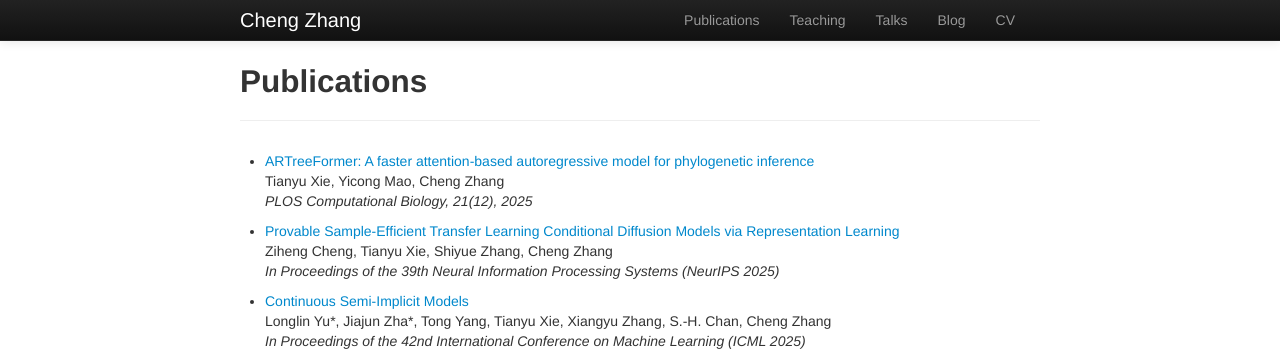
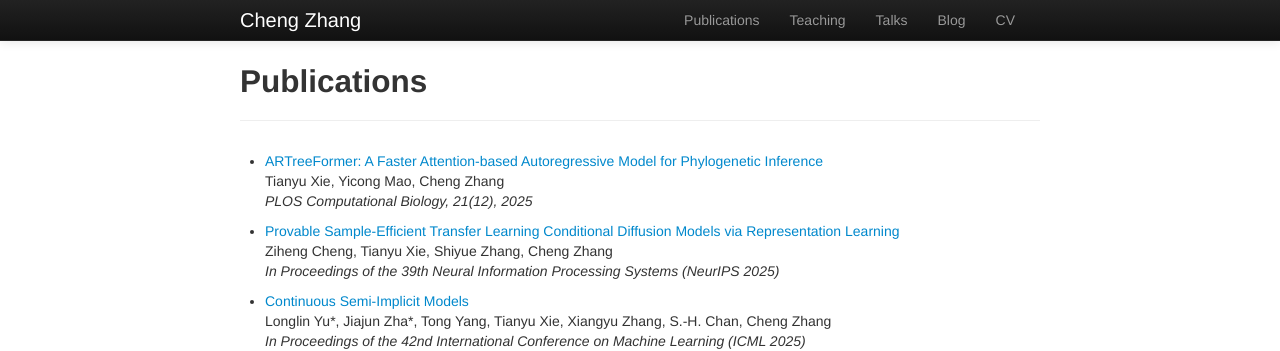
Before and after one commit to zcrabbit/zcrabbit.github.io, a Jekyll site: the page built from pages/publications.md, in a window 1280 px wide. Shown: the top 351 px of the page. Built offline with Jekyll 4.4.1, drawn with Linux system fonts in a browser that asks for light colours.

```diff
--- a/pages/publications.md
+++ b/pages/publications.md
@@ -3,7 +3,7 @@ layout: page
 title: Publications
 ---
 
-- [ARTreeFormer: A faster attention-based autoregressive model for phylogenetic inference](https://journals.plos.org/ploscompbiol/article?id=10.1371/journal.pcbi.1013768)
+- [ARTreeFormer: A Faster Attention-based Autoregressive Model for Phylogenetic Inference](https://journals.plos.org/ploscompbiol/article?id=10.1371/journal.pcbi.1013768)
 Tianyu Xie, Yicong Mao, Cheng Zhang
 _PLOS Computational Biology, 21(12), 2025_
 
```
